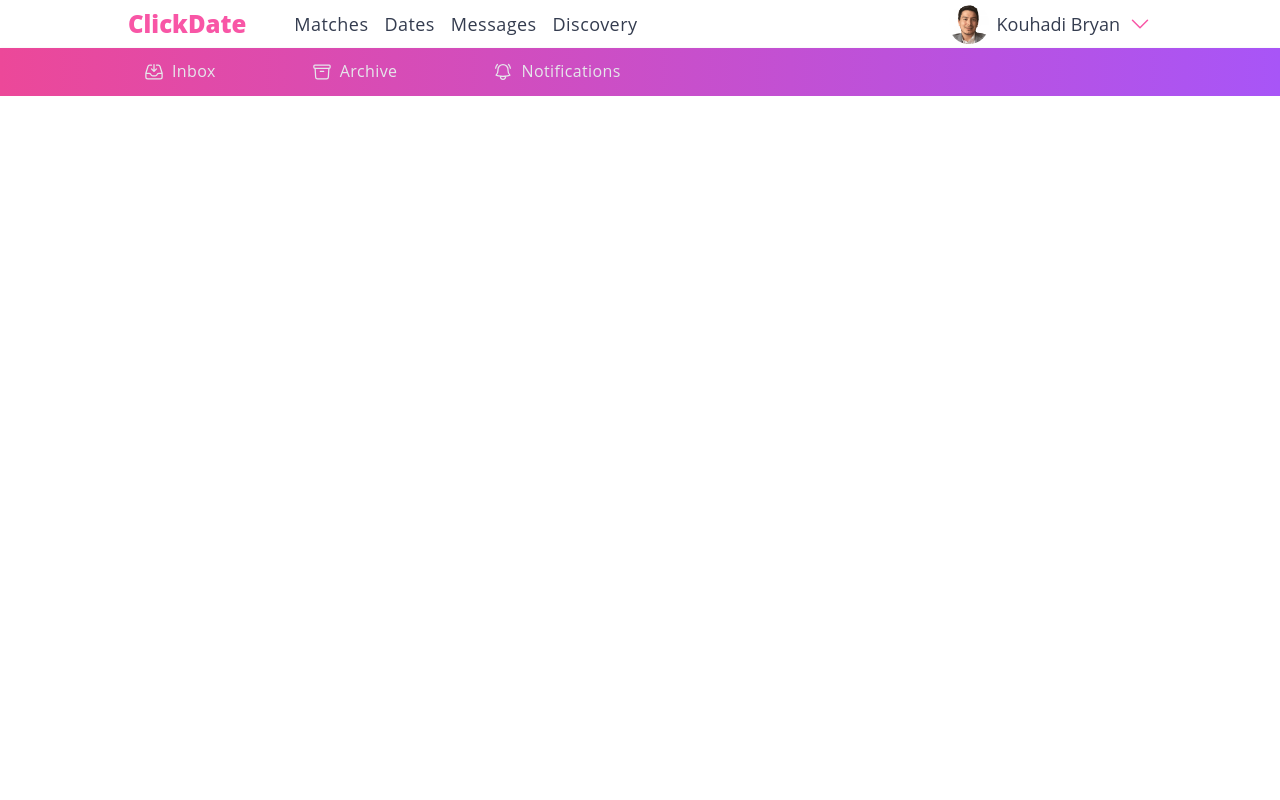
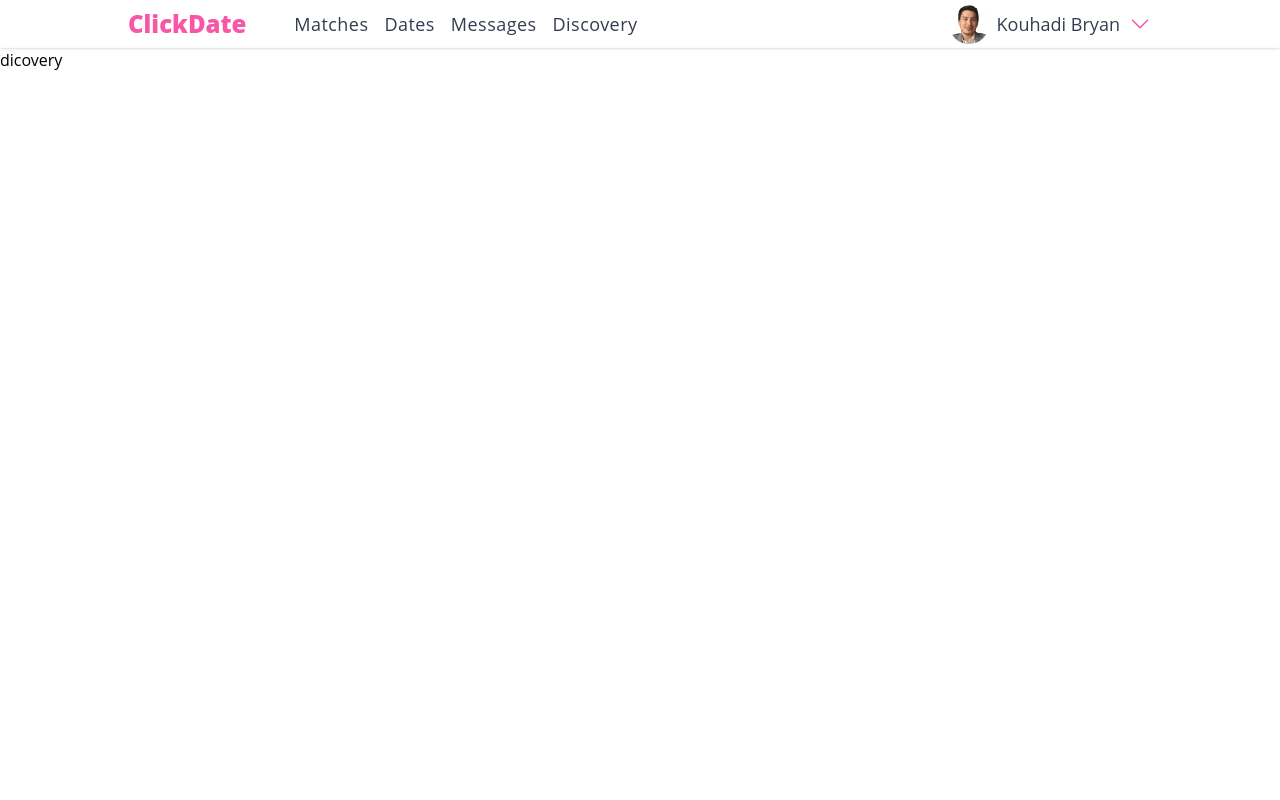
Before and after one commit to abdelrany/Dating-web-App, a Next.js app in the folder front-end/: page /discovery in a window 1280 px wide. Shown: the top 800 px of the page. Built offline with nearby package versions, Linux system fonts and the light colour scheme.

Commit message:
feat: removed the sharednav inks

```diff
--- a/front-end/app/discovery/page.tsx
+++ b/front-end/app/discovery/page.tsx
@@ -1,18 +1,11 @@
 import React from 'react'
-import SharedPageNav from '../../components/SharedPageNav'
 
-import { ArchiveBoxIcon, BellAlertIcon, InboxArrowDownIcon } from '@heroicons/react/24/outline'
 
-const sharednavLinks = [
-  {title:'Inbox', icon: <InboxArrowDownIcon  className='h-5 w-5'/>},
-  {title:'Archive', icon: <ArchiveBoxIcon className='h-5 w-5'/>},
-  {title:'Notifications', icon: <BellAlertIcon className='h-5 w-5'/>},
-]
 
 const discovery = () => {
   return (
     <div className='min-h-screen shadow'>
-        <SharedPageNav sharednavLinks={sharednavLinks}/>
+        dicovery
     </div>
   )
 }
```
